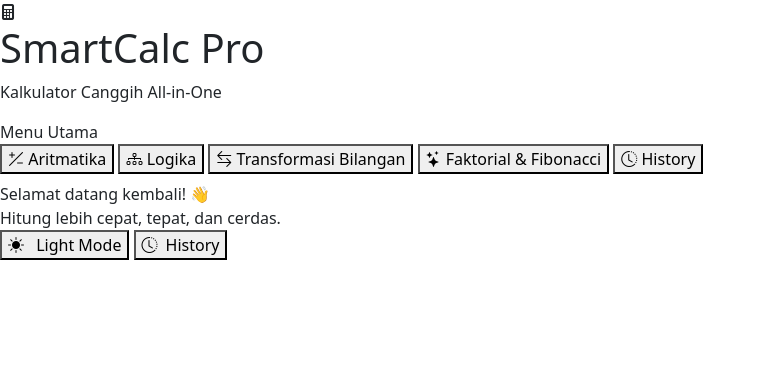
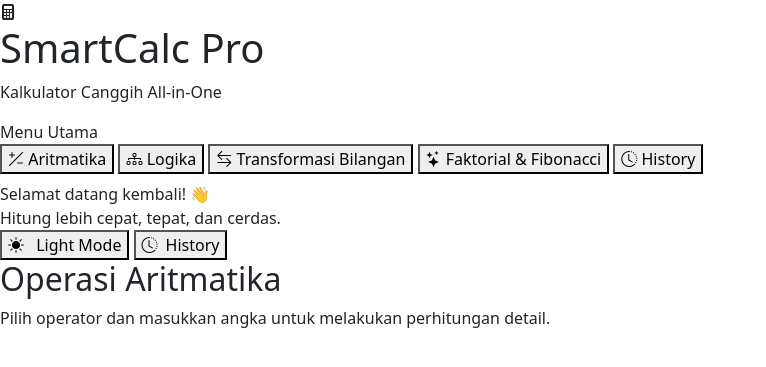
Before and after one commit to dodi397/Kalkulator-Canggih, a Flask app: page / in a window 1280 px wide. Shown: the top 367 px of the page, without its empty margins (0-766 px from the left). Run offline with Flask 3, Linux system fonts and the light colour scheme.

Commit message:
Menambahkan tab operasi aritmatika

```diff
--- a/templates/base.html
+++ b/templates/base.html
@@ -74,3 +74,11 @@
 
       <section class="content-grid">
         <div class="work-area">
+            <div id="tab-arithmetic" class="tab-panel active">
+                <div class="panel-card">
+                    <div class="panel-head">
+                        <div>
+                            <h2>Operasi Aritmatika</h2>
+                            <p>Pilih operator dan masukkan angka untuk melakukan perhitungan detail.</p>
+                        </div>
+                    </div>
```
